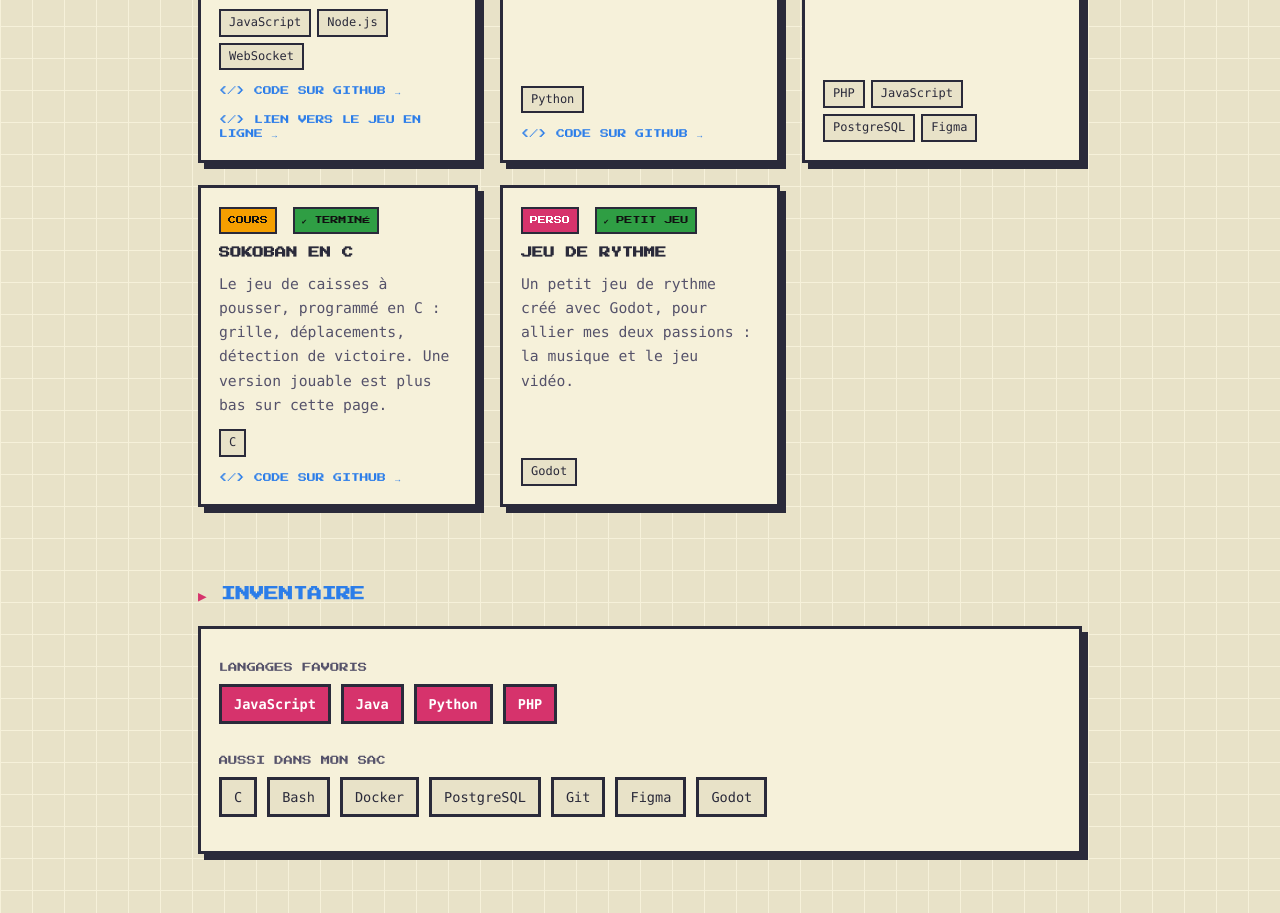
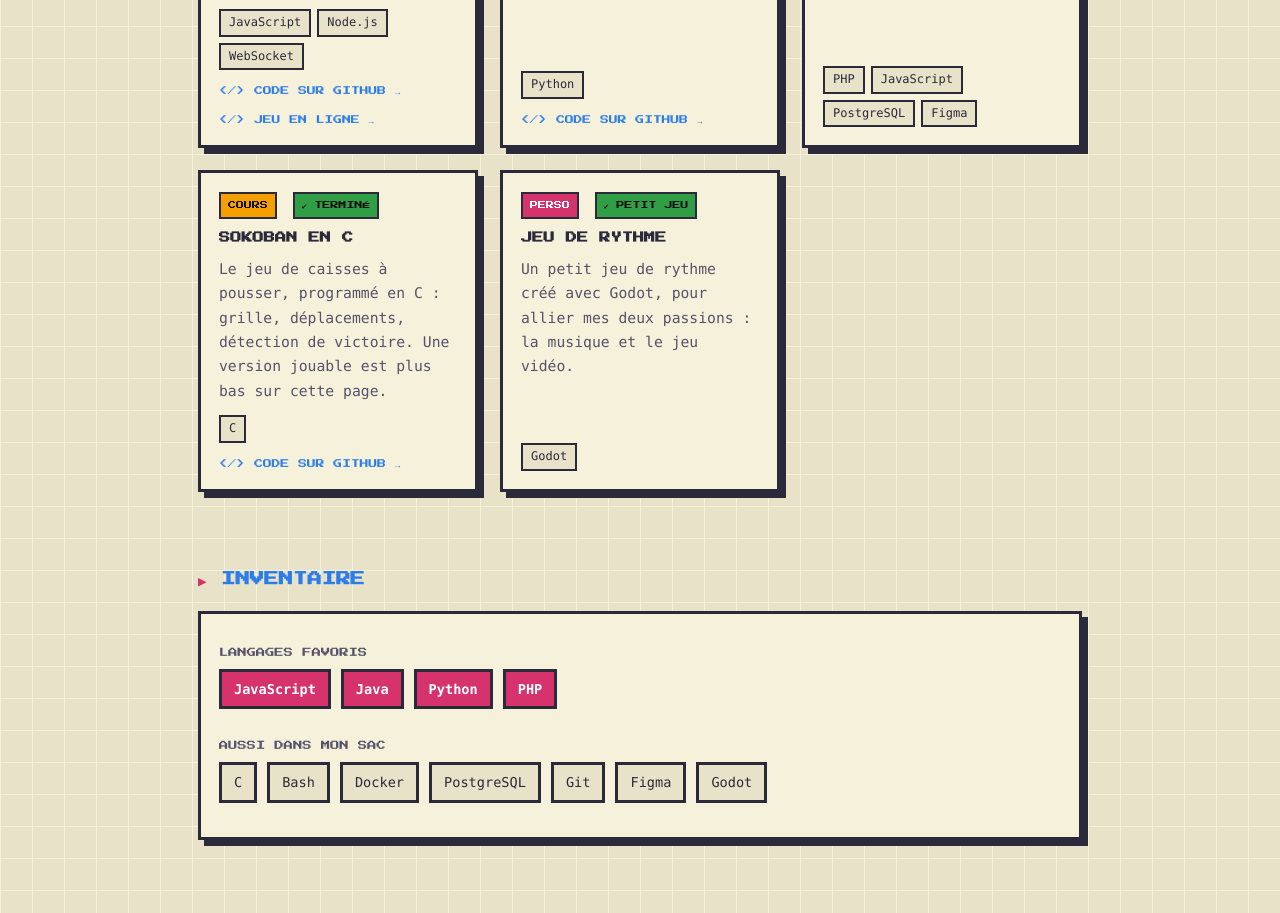
Before and after one commit to nameisSeluj/Portfolio, a plain HTML site: page index.html in a window 1280 px wide. Shown: the part 838-1751 px from the top of the page. Drawn offline with Linux system fonts and the light colour scheme.

Commit message:
Update index.html

```diff
--- a/index.html
+++ b/index.html
@@ -56,7 +56,7 @@
             <span>WebSocket</span>
           </div>
           <a class="repo" href="https://github.com/nameisSeluj/surviror-online" target="_blank" rel="noopener">&lt;/&gt; CODE SUR GITHUB →</a>
-          <a class="repo" href="https://surviror-online-production.up.railway.app" target="_blank" rel="noopener">&lt;/&gt; LIEN VERS LE JEU EN LIGNE →</a>
+          <a class="repo" href="https://surviror-online-production.up.railway.app" target="_blank" rel="noopener">&lt;/&gt; JEU EN LIGNE →</a>
         </article>
 
         <article class="card">
```
